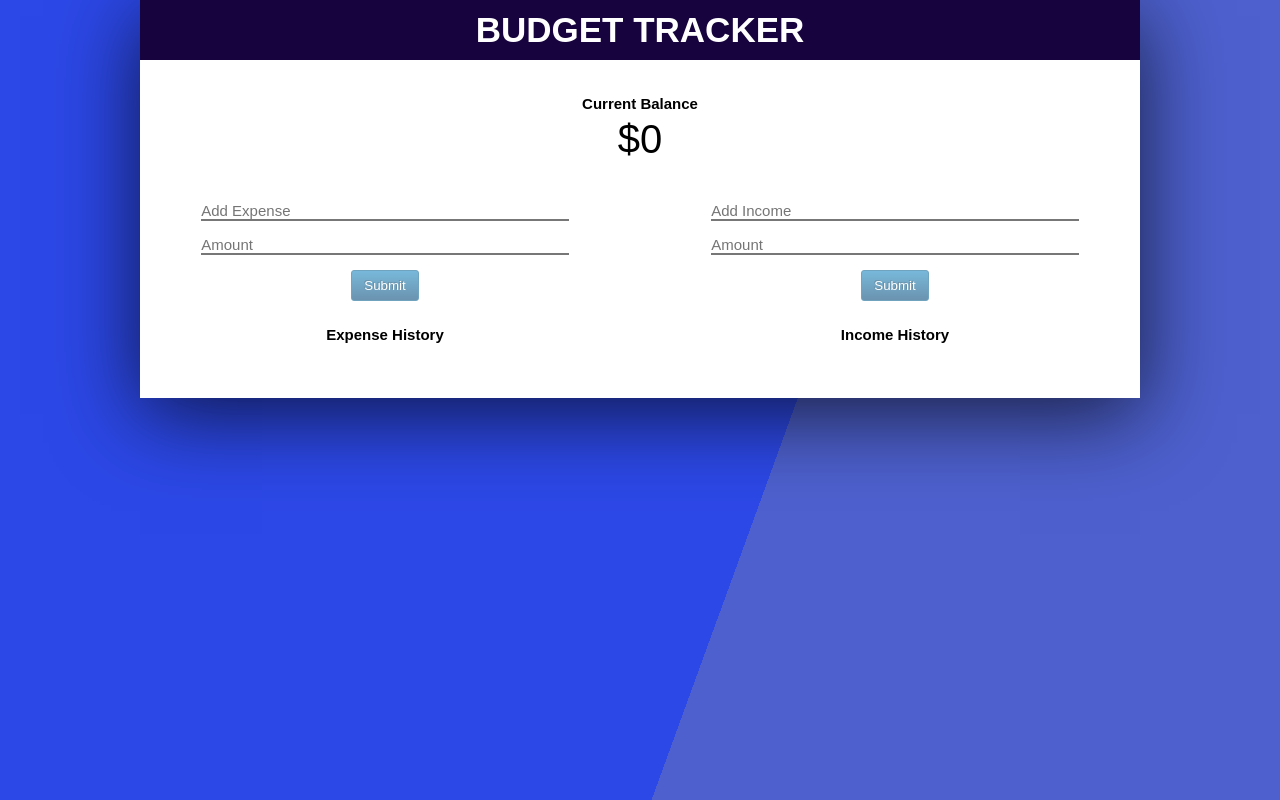
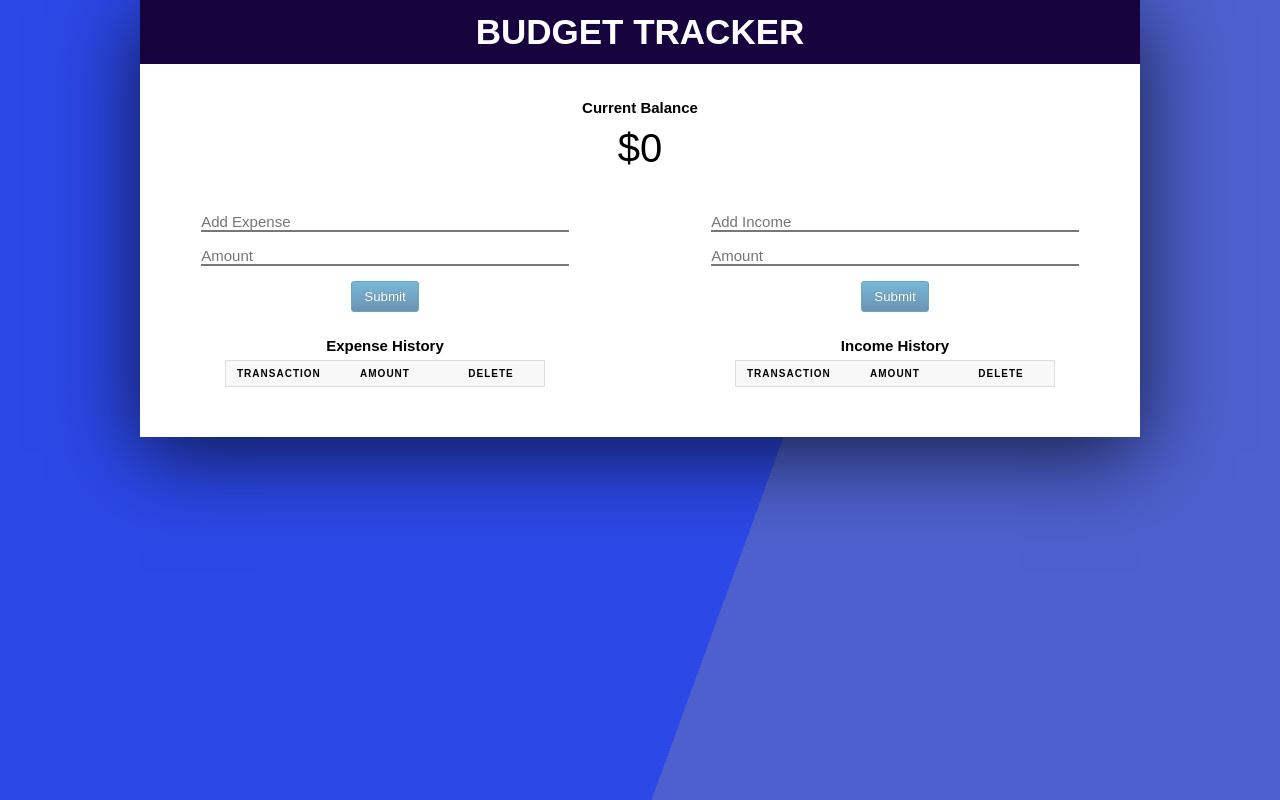
Before and after one commit to EllaAro/budget-tracker, a React (Create React App) app: page / in a window 1280 px wide. Built offline with nearby package versions, Linux system fonts and the light colour scheme; a web font is replaced by a local one.

Commit message:
Switched from the usage of ul to table in order to present the transaction history

```diff
--- a/src/App.css
+++ b/src/App.css
@@ -9,6 +9,42 @@ html {
 
 body {
   font-family: Arial, Helvetica, sans-serif;
+  line-height: 1.25;
+}
+
+table {
+  border: 1px solid #ccc;
+  border-collapse: collapse;
+  margin: 0;
+  padding: 0;
+  width: 100%;
+  table-layout: fixed;
+}
+
+table caption {
+  font-size: 1.5em;
+  margin: 0.5em 0 0.75em;
+}
+
+table tr {
+  background-color: #f8f8f8;
+  border: 1px solid #ddd;
+  padding: 0.35em;
+}
+
+table th,
+table td {
+  padding: 0.625em;
+  text-align: center;
+  overflow: hidden;
+  word-break: break-all;
+  max-width: 200px;
+}
+
+table th {
+  font-size: 10px;
+  letter-spacing: 0.1em;
+  text-transform: uppercase;
 }
 
 .container {
@@ -135,29 +171,17 @@ input[type="number"] {
 }
 
 .delete-btn {
-  transform: translateX(4rem);
   border: none;
-  background-color: transparent;
-  font-size: 20px;
-  margin: 0 1rem;
+  font-size: 15px;
   cursor: pointer;
   outline: none;
 }
 
 .transactions {
   margin: 0 auto;
-  max-width: 300px;
+  max-width: 320px;
   max-height: 100px;
   overflow: auto;
-}
-
-.transaction-list {
-  height: 100%;
-  list-style-type: disc;
-}
-
-.transaction-list li {
-  padding-left: 15px;
 }
 
 @media screen and (max-width: 500px) {
@@ -177,6 +201,55 @@ input[type="number"] {
   }
 }
 
+@media screen and (max-width: 600px) {
+  table {
+    border: 0;
+  }
+
+  table caption {
+    font-size: 1.3em;
+  }
+
+  table thead {
+    border: none;
+    clip: rect(0 0 0 0);
+    height: 1px;
+    margin: -1px;
+    overflow: hidden;
+    padding: 0;
+    position: absolute;
+    width: 1px;
+  }
+
+  table tr {
+    border-bottom: 3px solid #ddd;
+    display: block;
+    margin-bottom: 0.625em;
+  }
+
+  table td {
+    border-bottom: 1px solid #ddd;
+    display: block;
+    font-size: 0.8em;
+    text-align: right;
+  }
+
+  table td::before {
+    /*
+    * aria-label has no advantage, it won't be read inside a table
+    content: attr(aria-label);
+    */
+    content: attr(data-label);
+    float: left;
+    font-weight: bold;
+    text-transform: uppercase;
+  }
+
+  table td:last-child {
+    border-bottom: 0;
+  }
+}
+
 /* Chrome, Safari, Edge, Opera */
 input::-webkit-outer-spin-button,
 input::-webkit-inner-spin-button {
--- a/src/components/sharedComponents/TransactionList.js
+++ b/src/components/sharedComponents/TransactionList.js
@@ -5,7 +5,16 @@ const TransactionList = ({ transactionActionType, transactionList }) => {
     <React.Fragment>
       <h2 className="header-history">{`${transactionActionType} History`}</h2>
       <div className="transactions">
-        <ul className="transaction-list">{transactionList}</ul>
+        <table>
+          <thead>
+            <tr>
+              <th scope="col">transaction</th>
+              <th scope="col">Amount</th>
+              <th scope="col">Delete</th>
+            </tr>
+          </thead>
+          <tbody>{transactionList}</tbody>
+        </table>
       </div>
     </React.Fragment>
   );
--- a/src/components/sharedComponents/TransactionListItem.js
+++ b/src/components/sharedComponents/TransactionListItem.js
@@ -5,15 +5,18 @@ const TransactionListItem = ({ id, type, amount, deleteFunction }) => {
   const dispatch = useDispatch();
 
   return (
-    <li className="transaction">
-      <span>{`${type}, the amount is: $${amount}`}</span>
+    <tr>
+      <td>{type}</td>
+      <td>{`$${amount}`}</td>
+      <td>
         <button
           className="delete-btn"
           onClick={() => dispatch(deleteFunction(id))}
         >
           <i className="fas fa-trash"></i>
         </button>
-    </li>
+      </td>
+    </tr>
   );
 };
 
```
Lines whose indentation alone changed are shown as unchanged.
